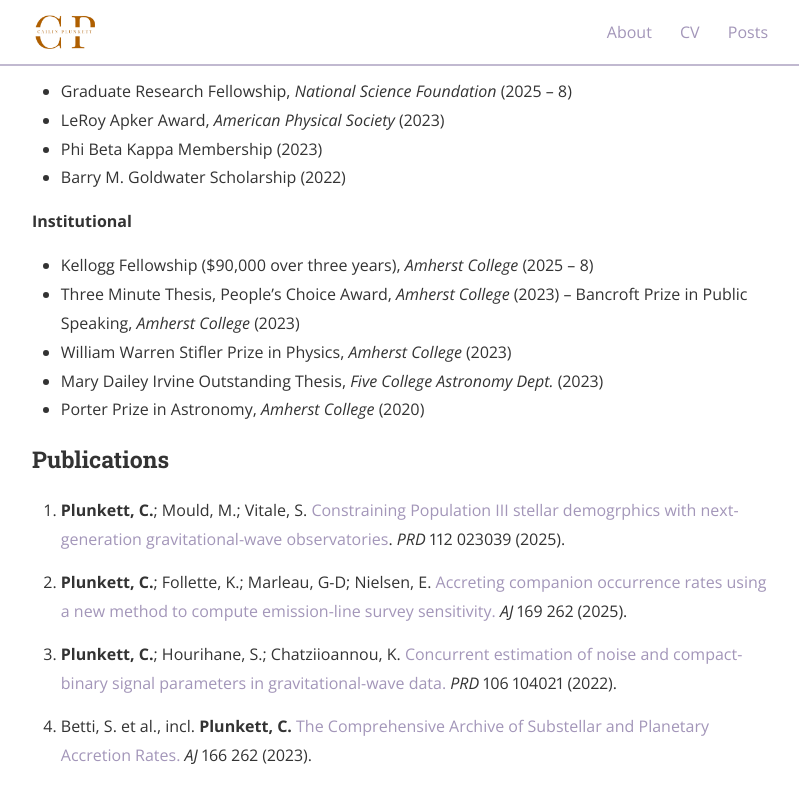
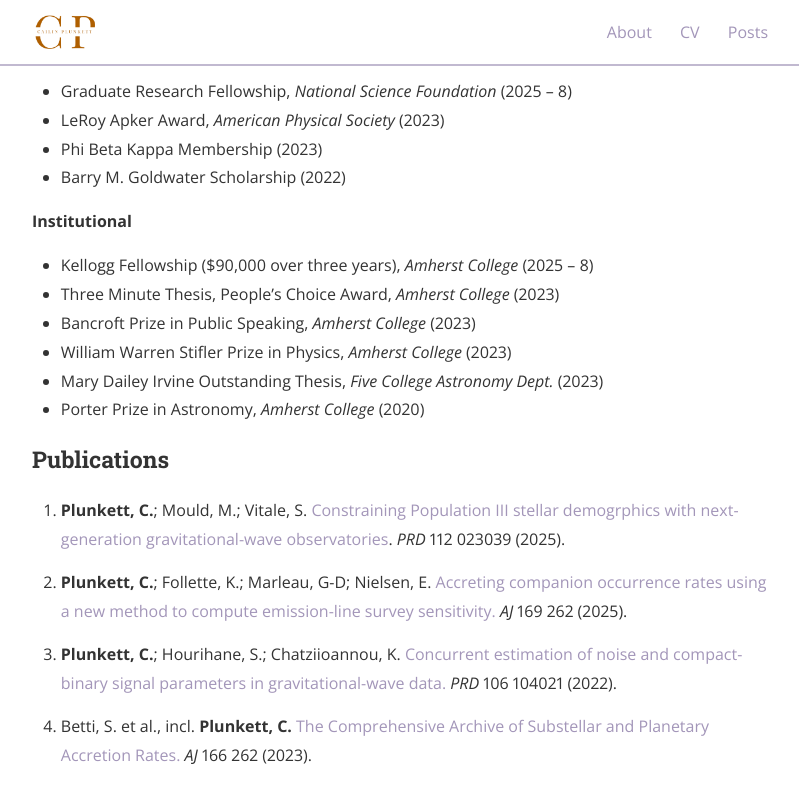
Before and after one commit to cailinplunkett/cailinplunkett.github.io, a Jekyll site: the page built from cv.md, in a window 1280 px wide and 900 px high, scrolled down 735 px, cut to the strip 0-796 px from the top of the window. Shown: the whole strip, without its empty margins (240-1039 px from the left). Built offline with Jekyll 4.4.1, drawn with Linux system fonts in a browser that asks for light colours; nearby versions of some CDN libraries.

Commit message:
minor fixes

```diff
--- a/cv.md
+++ b/cv.md
@@ -35,7 +35,7 @@ Bachelor of Arts in Physics and Mathematics. Summa cum laude with distinction (G
 **Institutional**
 - Kellogg Fellowship (\$90,000 over three years), *Amherst College* (2025 -- 8)
 - Three Minute Thesis, People's Choice Award, *Amherst College* (2023)
--- Bancroft Prize in Public Speaking, *Amherst College* (2023)
+- Bancroft Prize in Public Speaking, *Amherst College* (2023)
 - William Warren Stifler Prize in Physics, *Amherst College* (2023)
 - Mary Dailey Irvine Outstanding Thesis, *Five College Astronomy Dept.* (2023)
 - Porter Prize in Astronomy, *Amherst College* (2020)
```
Also changed, not shown: about.md (+1 -1 lines).
